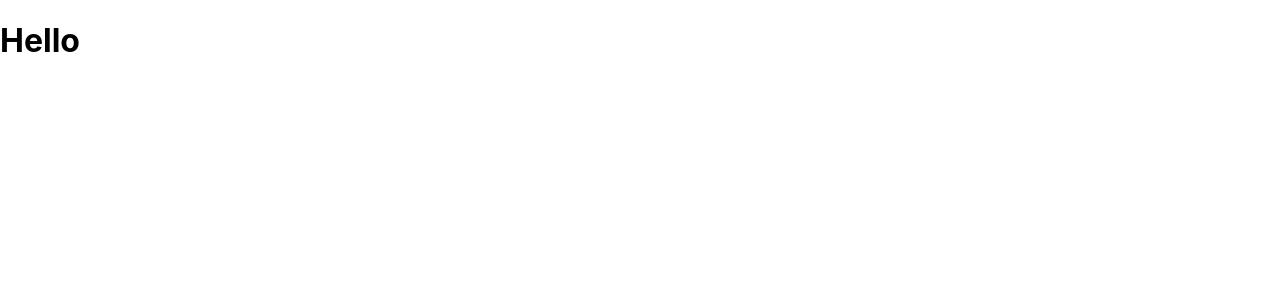
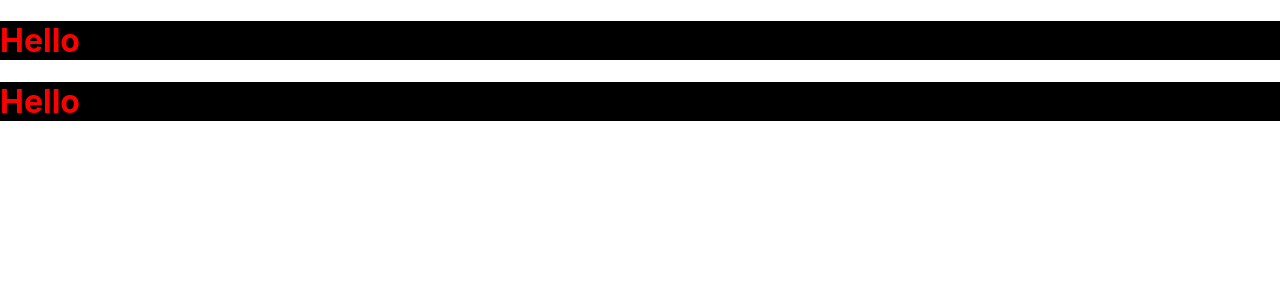
Before and after one commit to kter/react-task-tracker, a React (Create React App) app: page / in a window 1280 px wide. Shown: the top 300 px of the page. Built offline with nearby package versions, Linux system fonts and the light colour scheme.

Commit message:
styleの2種類の当て方

```diff
--- a/src/components/Header.js
+++ b/src/components/Header.js
@@ -3,7 +3,8 @@
 const Header = ({ title }) => {
     return (
         <header>
-            <h1>{title}</h1>
+            <h1 style={{ color: 'red', backgroundColor: 'black' }}>{title}</h1>
+            <h1 style={headingStyle}>{title}</h1>
         </header>
     )
 }
@@ -23,4 +24,8 @@
 Header.propTypes = {
     title: PropTypes.string.isRequired,
 }
+
+const headingStyle = {
+    color: 'red', backgroundColor: 'black'
+}
 export default Header
```
